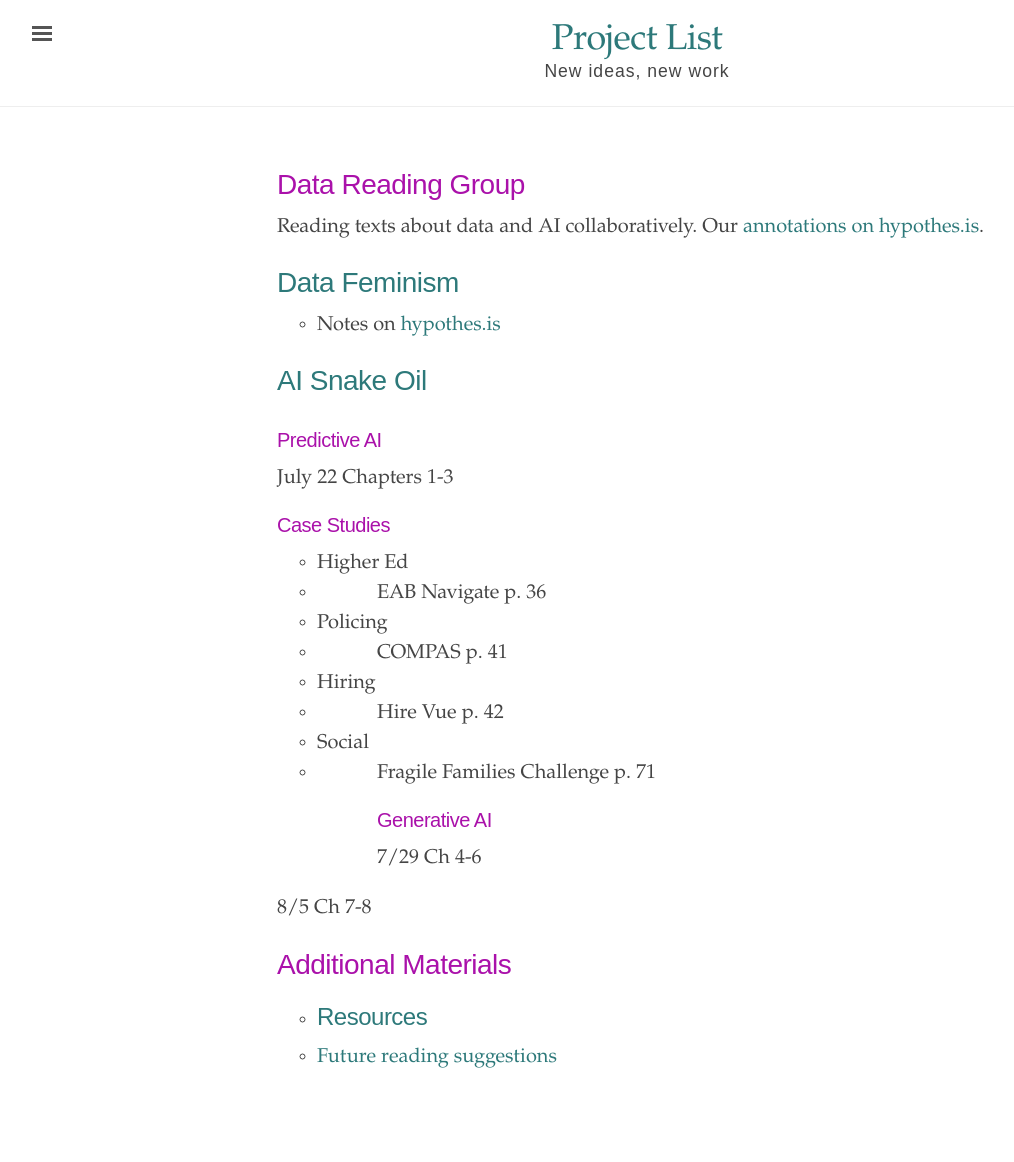
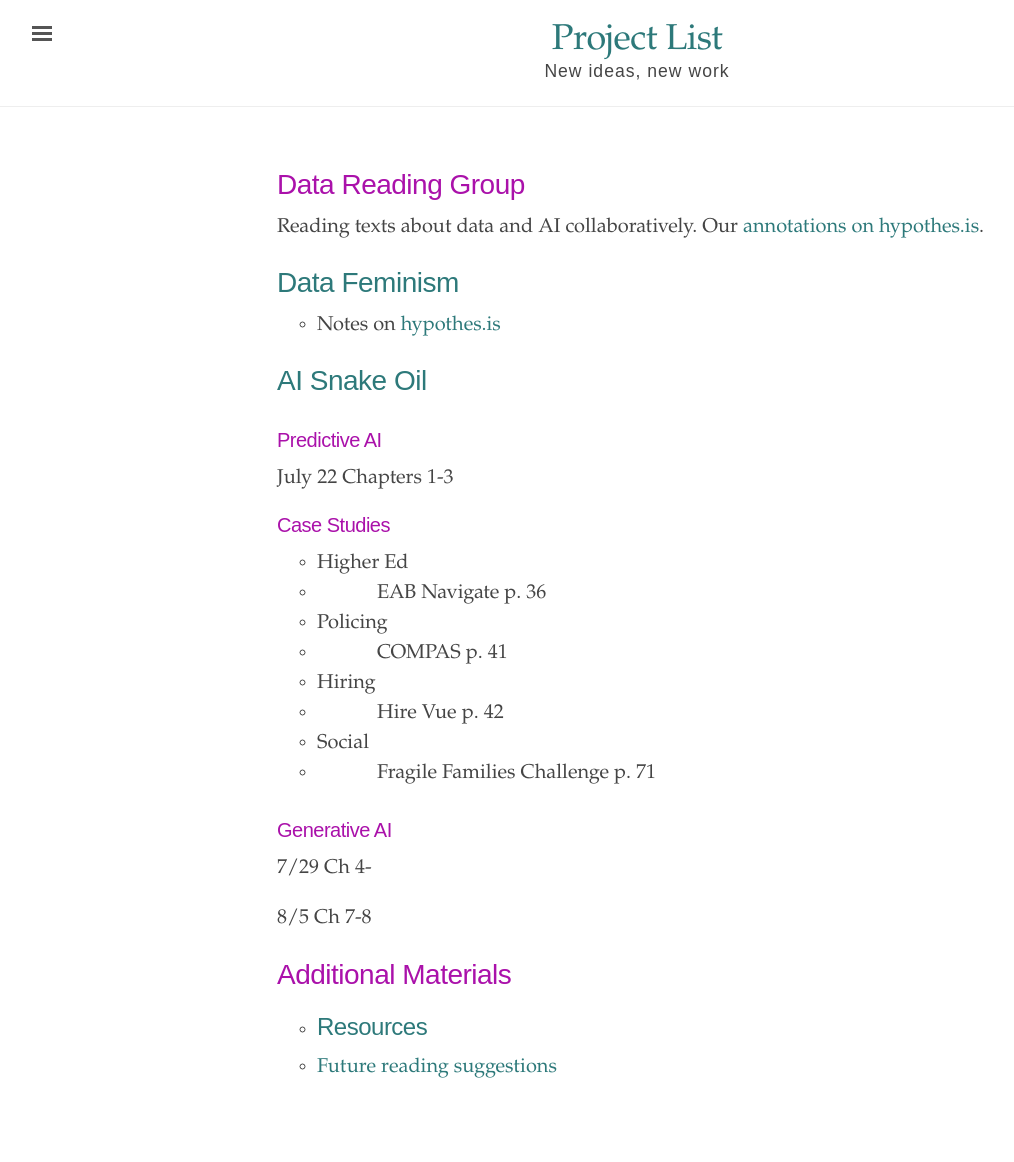
Before and after one commit to ylimem/ed, a Jekyll site: the page built from _texts/readinggroup.md, in a window 1280 px wide. Shown: the whole page, without its empty margins (3-1017 px from the left). Built offline with Jekyll 4.4.1, drawn with Linux system fonts in a browser that asks for light colours.

Commit message:
fixed gen ai

```diff
--- a/_texts/readinggroup.md
+++ b/_texts/readinggroup.md
@@ -21,8 +21,10 @@ July 22 Chapters 1-3
 - {:.indent-3} Hire Vue p. 42
 - Social
 - {:.indent-3} Fragile Families Challenge p. 71
-#### Generative AI
-7/29 Ch 4-6
+
+### Generative AI
+7/29 Ch 4-
+
 
 8/5 Ch 7-8
 
```
